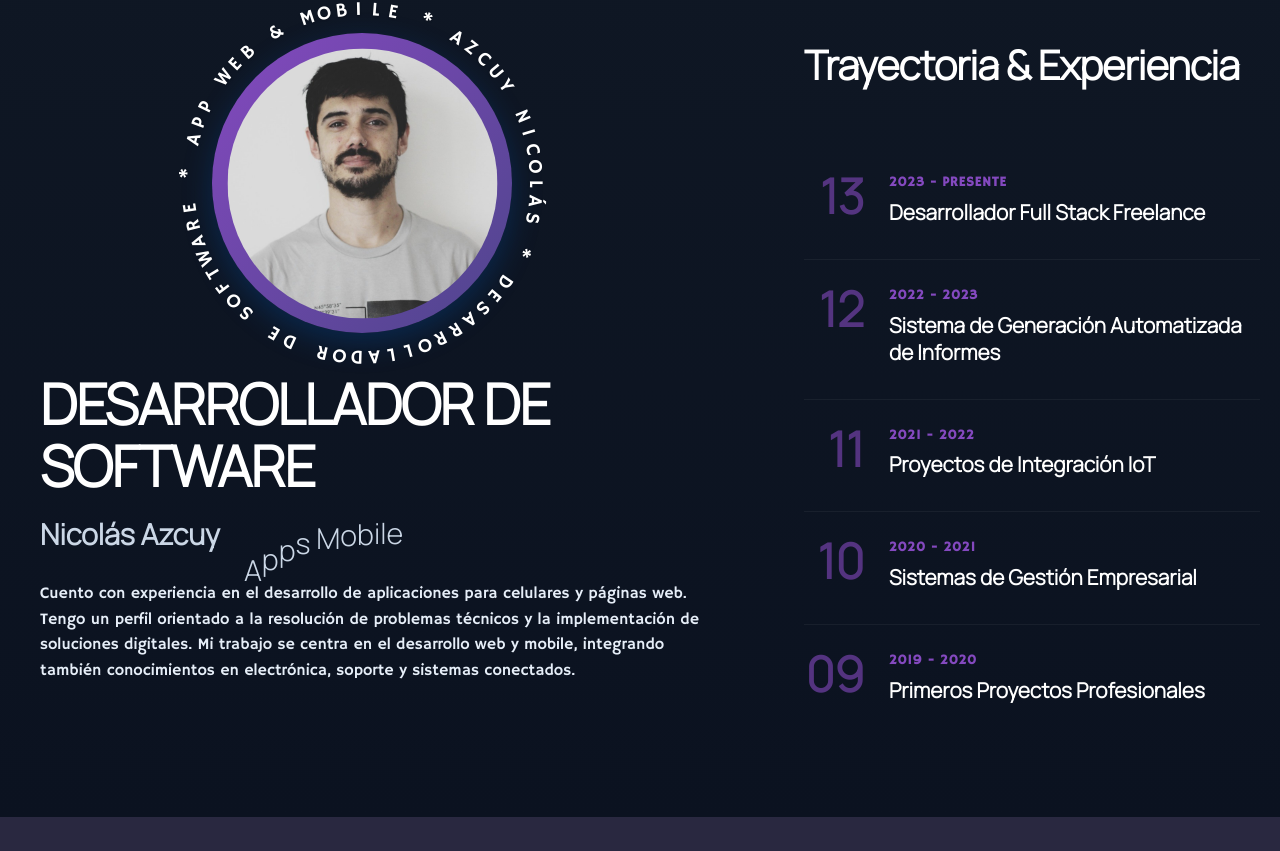
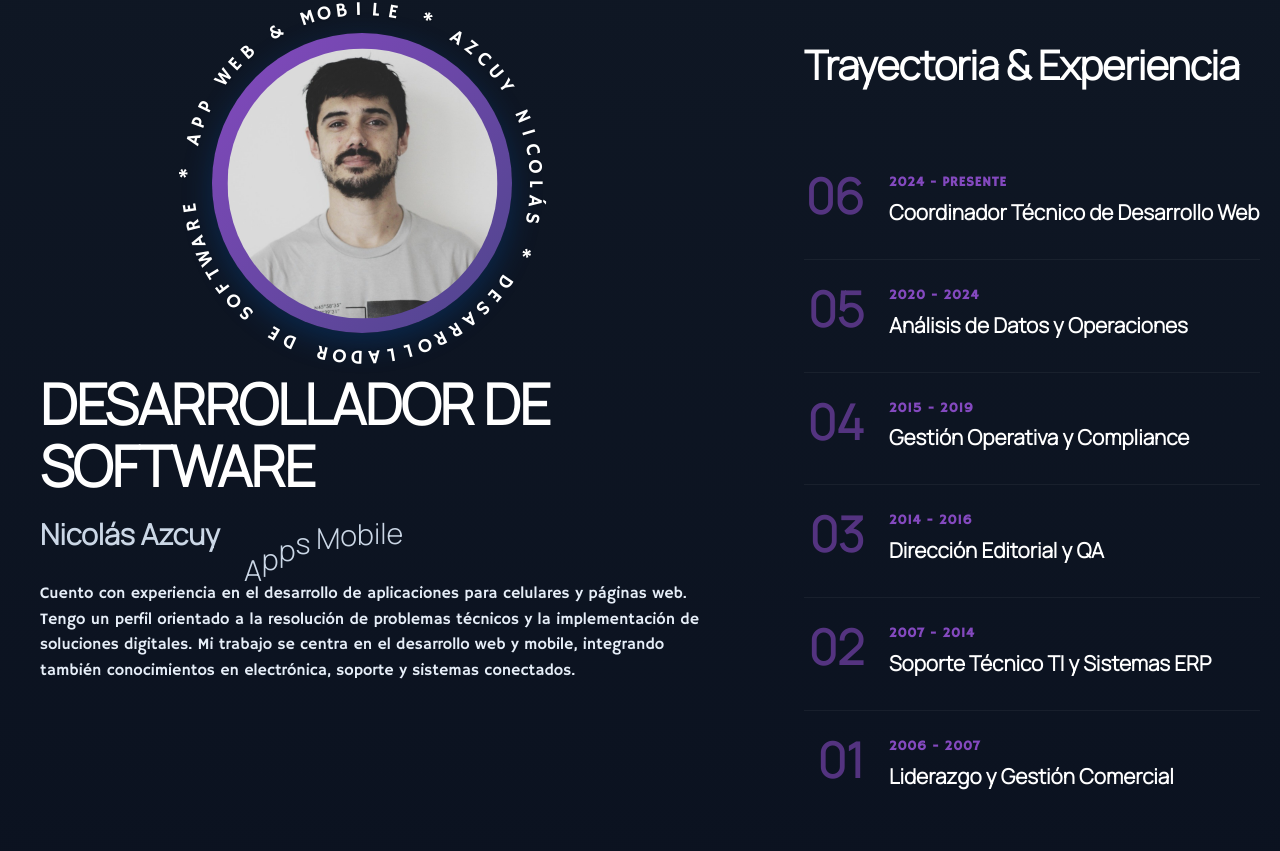
Before and after one commit to nazcuy/mi_portfolio, a React (Create React App) app: page / in a window 1280 px wide. Shown: the part 5889-6740 px from the top of the page. Built offline with nearby package versions, Linux system fonts and the light colour scheme.

Commit message:
Actualizo about

```diff
--- a/src/components/aboutMe/AboutMe.jsx
+++ b/src/components/aboutMe/AboutMe.jsx
@@ -3,37 +3,42 @@ import "./AboutMe.css";
 import CircularText from "../circularText/circularText";
 import RotatingText from "../rotatingText/RotatingText";
 
-// Datos para la línea de tiempo
 const timelineData = [
   {
-    number: "13",
-    period: "2023 - Presente",
-    title: "Desarrollador Full Stack Freelance",
-    description: "Desarrollo de aplicaciones web y móviles para clientes en diversos sectores."
+    number: "06",
+    period: "2024 - Presente",
+    title: "Coordinador Técnico de Desarrollo Web",
+    description: "Lidero la transformación digital en el Ministerio de Hábitat (PBA), coordinando equipos de desarrollo e integrando pasarelas de pago y sistemas críticos."
   },
   {
-    number: "12",
-    period: "2022 - 2023",
-    title: "Sistema de Generación Automatizada de Informes",
-    description: "Arquitectura y desarrollo completo de sistema gubernamental."
+    number: "05",
+    period: "2020 - 2024",
+    title: "Análisis de Datos y Operaciones",
+    description: "Optimización de flujos logísticos y análisis de rendimiento en la Cooperativa Los Famosos 50, gestionando la trazabilidad de productos y comunicación digital."
   },
   {
-    number: "11",
-    period: "2021 - 2022",
-    title: "Proyectos de Integración IoT",
-    description: "Desarrollo de sistemas de seguridad y automatización hogareña."
+    number: "04",
+    period: "2015 - 2019",
+    title: "Gestión Operativa y Compliance",
+    description: "Secretario General en el Consejo Escolar. Liderazgo de grandes equipos humanos, auditoría documental y garantía de continuidad de servicios distritales."
   },
   {
-    number: "10",
-    period: "2020 - 2021",
-    title: "Sistemas de Gestión Empresarial",
-    description: "Creación de dashboards y herramientas de business intelligence."
+    number: "03",
+    period: "2014 - 2016",
+    title: "Dirección Editorial y QA",
+    description: "Gestión integral de la publicación 'La BizKocha!', liderando equipos de redacción y asegurando estándares de calidad y procesos de publicación."
   },
   {
-    number: "09",
-    period: "2019 - 2020",
-    title: "Primeros Proyectos Profesionales",
-    description: "Desarrollo de aplicaciones móviles y páginas web."
+    number: "02",
+    period: "2007 - 2014",
+    title: "Soporte Técnico TI y Sistemas ERP",
+    description: "Especialista en Troubleshooting y gestión de inventarios mediante SAP en Multiradio S.A., resolviendo incidencias críticas en hardware y software."
+  },
+  {
+    number: "01",
+    period: "2006 - 2007",
+    title: "Liderazgo y Gestión Comercial",
+    description: "Jefe de equipo en Ediciones Esmeralda. Formación de equipos de ventas y análisis estratégico de resultados en etapas tempranas de mi carrera."
   }
 ];
 
```
